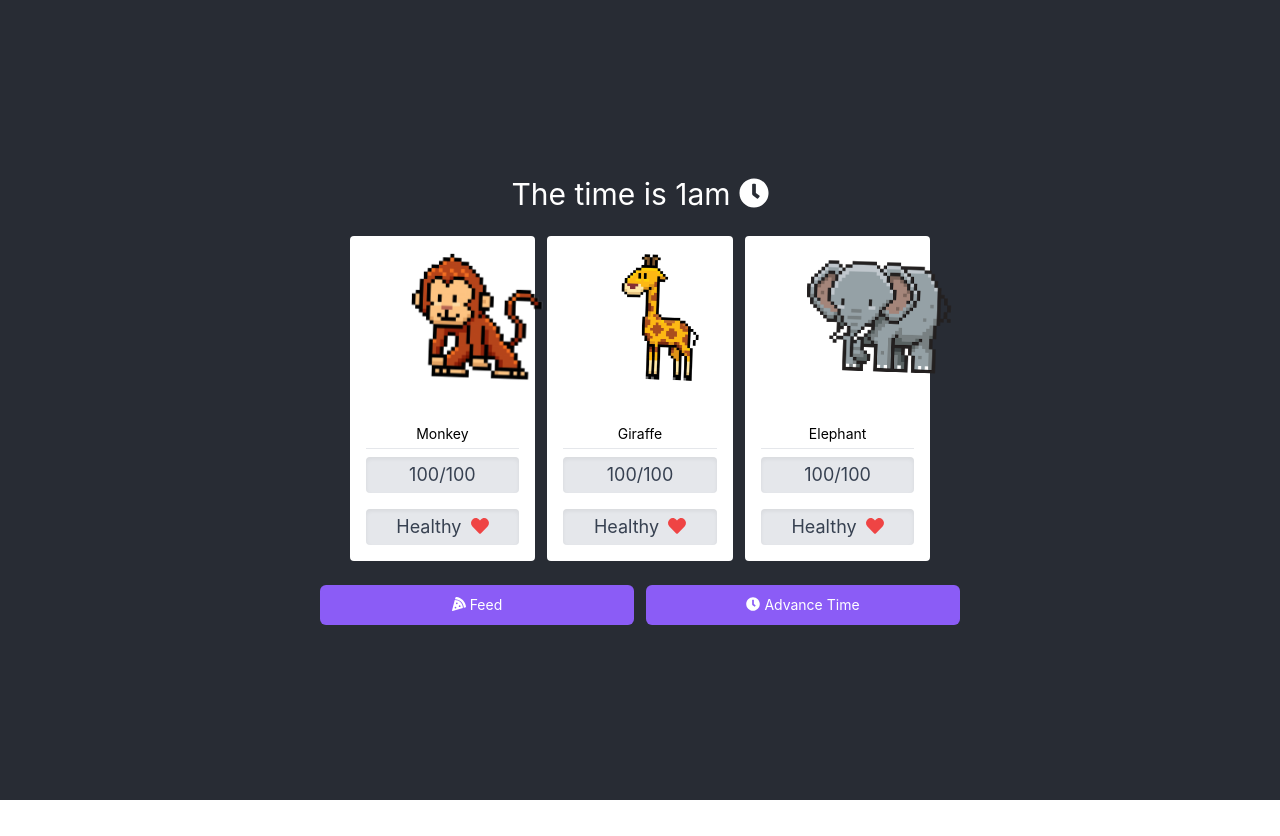
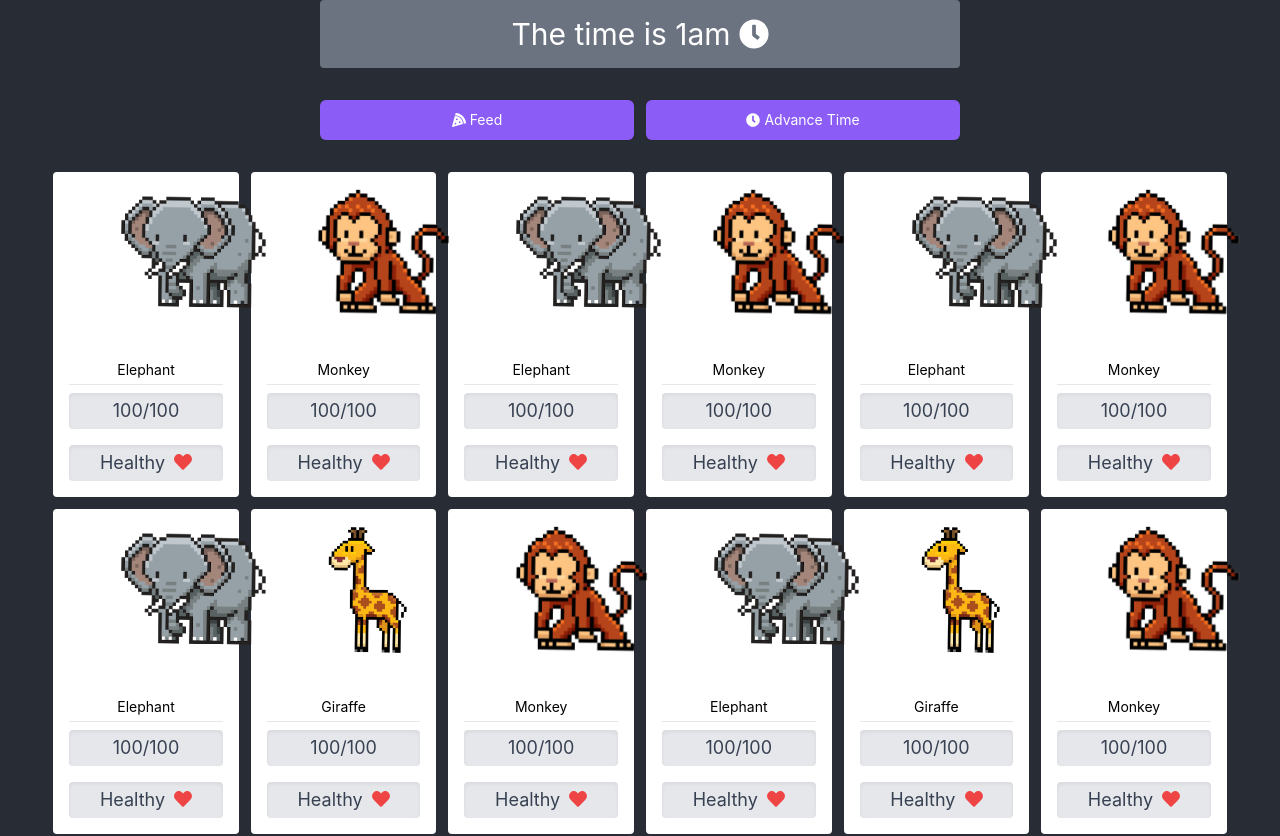
Before and after one commit to Sub-Xaero/zoo-simulator-ts, a React (Create React App) app: page / in a window 1280 px wide. Shown: the top 836 px of the page. Before the commit the page ends 800 px from the top, so only its background shows below. Built offline with nearby package versions, Linux system fonts and the light colour scheme.

Commit message:
Scale up number of animals. Delegate creation of animals to a factory

```diff
--- a/src/App.tsx
+++ b/src/App.tsx
@@ -4,21 +4,24 @@ import React, {useState} from "react";
 import "./App.css";
 import {ActionButton} from "./components/ActionButton";
 import {Animal} from "./components/Animal";
+import {AnimalFactory} from "./factories/AnimalFactory";
 import {FoodContext, useFood} from "./Food";
 import {Elephant} from "./models/Elephant";
 import {Giraffe} from "./models/Giraffe";
 import {Monkey} from "./models/Monkey";
+import {shuffleArray} from "./utilities/shuffle";
 
 function App() {
   // Local State
   let [time, setTime] = useState(1);
   let [food, setFood] = useFood(0);
 
-  let [animals, setAnimals] = useState([
-    new Monkey(),
-    new Giraffe(),
-    new Elephant(),
-  ]);
+  let [animals, setAnimals] = useState(shuffleArray([
+      ...AnimalFactory.makeMany(Monkey, 5),
+      ...AnimalFactory.makeMany(Elephant, 5),
+      ...AnimalFactory.makeMany(Giraffe, 5),
+    ]),
+  );
 
   // Computed State
   let timeSuffix = (): string => time < 12 ? "am" : "pm";
@@ -79,12 +82,16 @@ function App() {
   return (
     <div className="App">
       <header className="App-header">
-        <h1 className={"text-3xl mb-6"}>
+        <h1 className={"text-3xl bg-gray-500 p-4 rounded w-full md:w-1/2"}>
           The time is {time}{timeSuffix()}
           <FontAwesomeIcon icon={faClock} className={"ml-2"}/>
         </h1>
 
-        <div className="grid grid-cols-3 gap-3">
+        <div className="grid grid-cols-2 gap-3 my-8 w-full md:w-1/2">
+          <ActionButton onClick={feed}> <FontAwesomeIcon icon={faPizzaSlice}/> Feed</ActionButton>
+          <ActionButton onClick={tick}> <FontAwesomeIcon icon={faClock}/> Advance Time</ActionButton>
+        </div>
+        <div className="grid grid-cols-2 md:grid-cols-4 lg:grid-cols-6 gap-3">
           <FoodContext.Provider value={food}>
             {
               animals.map(animal =>
@@ -100,10 +107,6 @@ function App() {
             }
           </FoodContext.Provider>
         </div>
-        <div className="grid grid-cols-2 gap-3 mt-6 w-1/2">
-          <ActionButton onClick={feed}> <FontAwesomeIcon icon={faPizzaSlice}/> Feed</ActionButton>
-          <ActionButton onClick={tick}> <FontAwesomeIcon icon={faClock}/> Advance Time</ActionButton>
-        </div>
       </header>
     </div>
   );
--- /dev/null
+++ b/src/factories/AnimalFactory.ts
@@ -0,0 +1,19 @@
+import {Elephant} from "../models/Elephant";
+import {Giraffe} from "../models/Giraffe";
+import {Monkey} from "../models/Monkey";
+
+export class AnimalFactory {
+
+  static makeOne(klass: typeof Monkey | typeof Giraffe | typeof Monkey | typeof Elephant): Monkey | Giraffe | Elephant {
+    return new klass();
+  }
+
+  static makeMany(klass: typeof Monkey |typeof  Giraffe | typeof Elephant, numberOfAnimals: number): Monkey[] | Giraffe[] | Elephant[] {
+    let animals = [];
+    for (let i = 0; i < numberOfAnimals; i++) {
+      animals.push(this.makeOne(klass));
+    }
+    return animals;
+  }
+
+}
--- /dev/null
+++ b/src/utilities/shuffle.ts
@@ -0,0 +1,8 @@
+export function shuffleArray(arr: any[]): any[] {
+  const newArr = arr.slice()
+  for (let i = newArr.length - 1; i > 0; i--) {
+    const rand = Math.floor(Math.random() * (i + 1));
+    [newArr[i], newArr[rand]] = [newArr[rand], newArr[i]];
+  }
+  return newArr
+};
```
